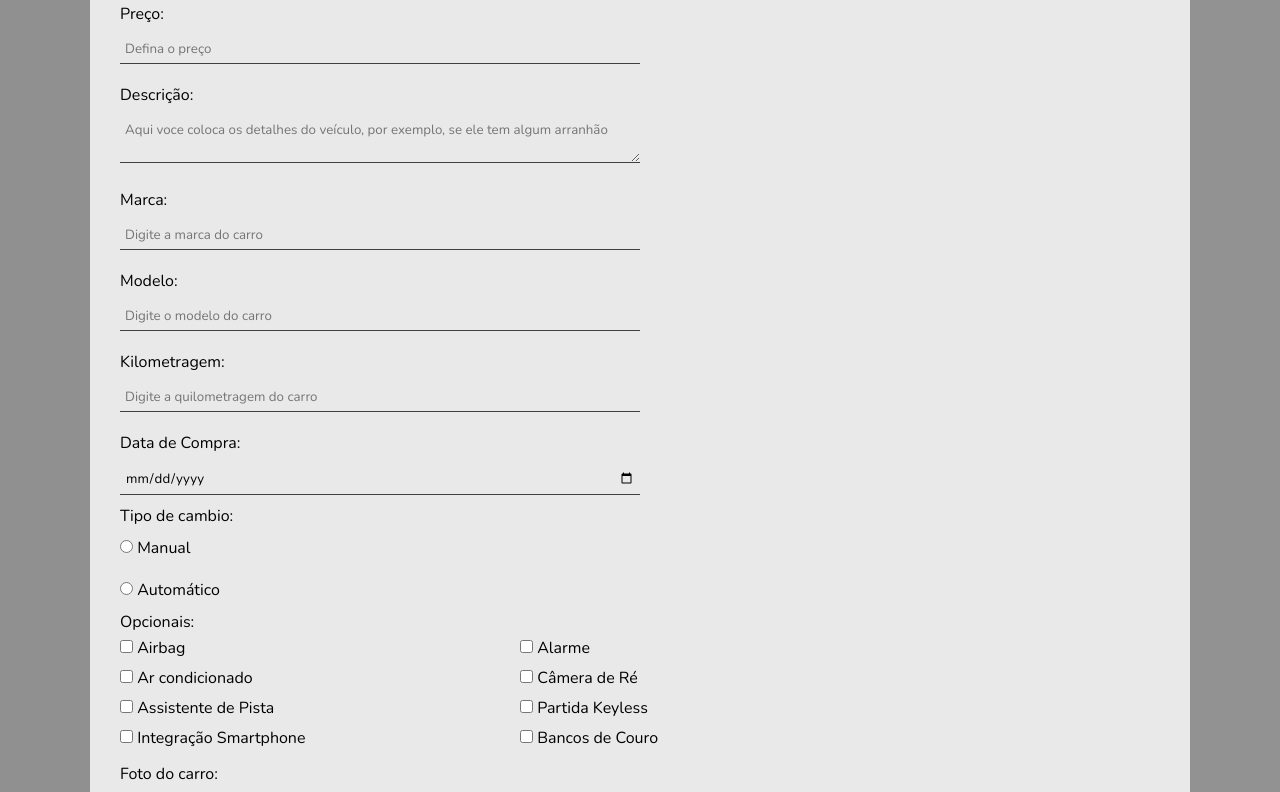
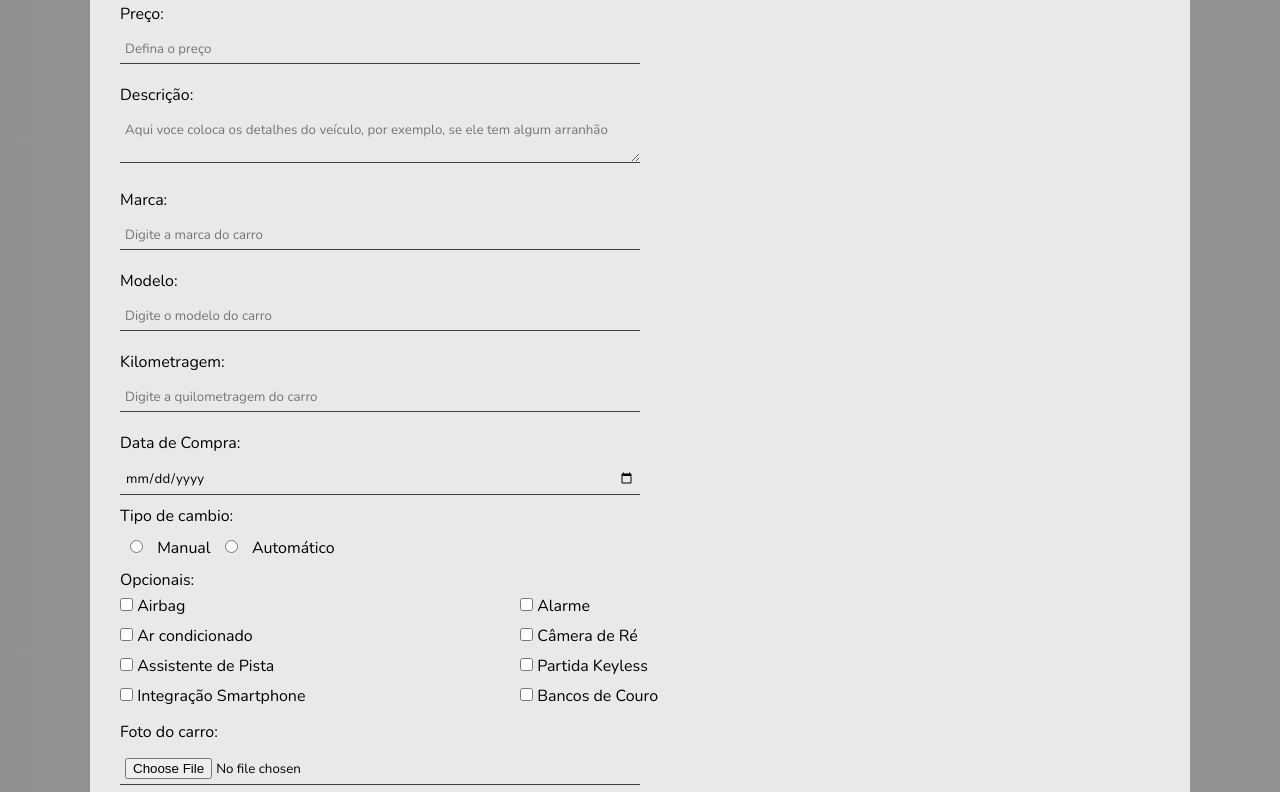
Before and after one commit to Kelvin-melo06/projeto_formulario, a plain HTML site: page index.html in a window 1280 px wide. Shown: the part 368-1160 px from the top of the page. Drawn offline with nearby package versions, Linux system fonts and the light colour scheme; a web font is replaced by a local one.

Commit message:
alterando margem tipo radio

```diff
--- a/css/style.css
+++ b/css/style.css
@@ -79,6 +79,10 @@ input[type="radio"] + label{
 
 }
 
+input[type="radio"]{
+    margin: 10px;
+}
+
 .container_grid{
     display: grid;
     grid-template-columns: repeat(2, minmax(150px, 400px));
--- a/index.html
+++ b/index.html
@@ -101,17 +101,14 @@
 
                     <span>Tipo de cambio:</span>
 
+                            <div>
 
-                        <div>
-                            <input type="radio" name="tipo_cambio" id="manual" value="Manual" required>
-                            <label for="manual">Manual</label>
-                        </div>
+                                <input type="radio" name="tipo_cambio" id="manual" value="Manual" required>
+                                <label for="manual">Manual</label>
+                                <input type="radio" name="tipo_cambio" id="automatico" value="Automático" required>
+                                <label for="automatico">Automático</label>
 
-                        <div>
-                            <input type="radio" name="tipo_cambio" id="automatico" value="Automático" required>
-                            <label for="automatico">Automático</label>
-                        </div>
-
+                            </div>
 
                 </div>
 
```
